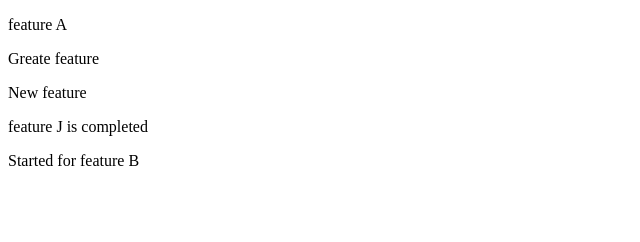
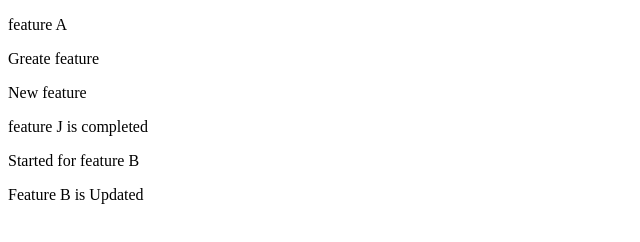
Before and after one commit to mindStrata/first_repo, a plain HTML site: page index.html in a window 1280 px wide. Shown: the whole page, without its empty margins (0-640 px from the left). Drawn offline with Linux system fonts and the light colour scheme.

Commit message:
B feature is updated

```diff
--- a/index.html
+++ b/index.html
@@ -11,5 +11,6 @@
   <p>New feature</p>
   <p>feature J is completed</p>
   <p>Started for feature B</p>
+  <p>Feature B is Updated</p>
 </body>
 </html>
```
